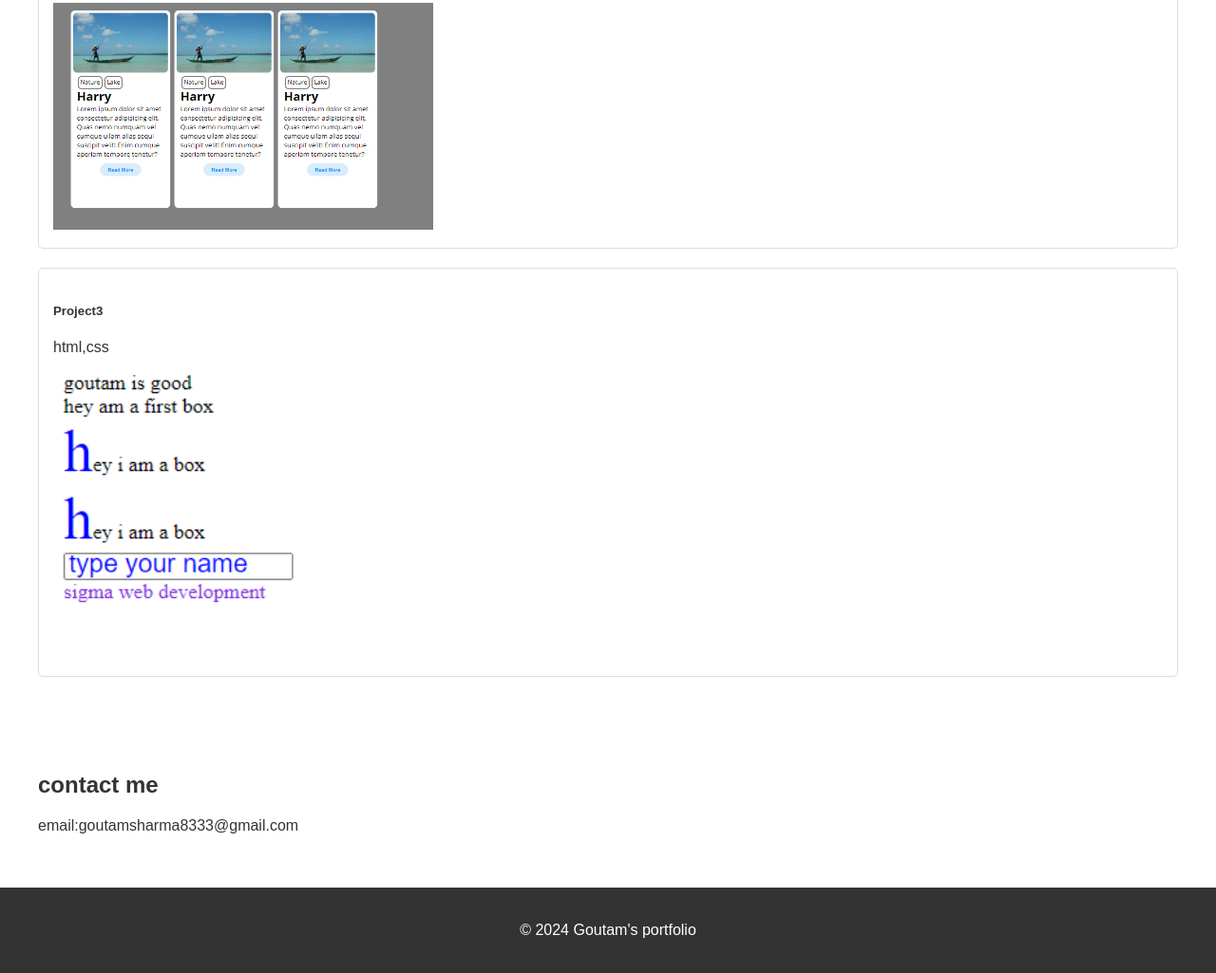
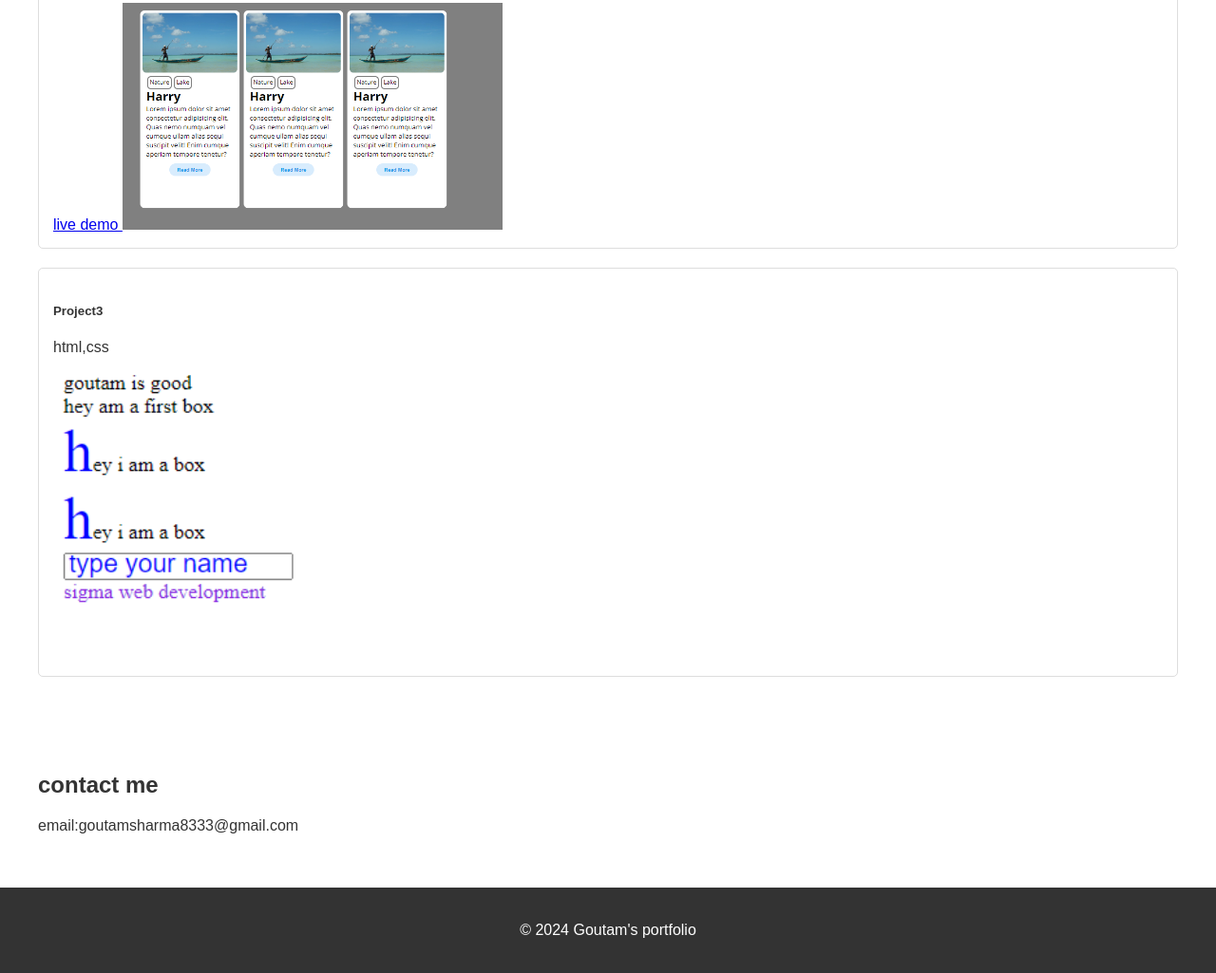
Before and after one commit to goutam8485/goutamportfolio, a plain HTML site: page index.html in a window 1280 px wide. Shown: the part 956-1981 px from the top of the page at 95% size. Drawn offline with Linux system fonts and the light colour scheme.

Commit message:
Pending changes exported from your codespace

```diff
--- a/index.html
+++ b/index.html
@@ -45,6 +45,7 @@
         <p>
             made with html and css
         </p>
+        <a href="https://goutam8485.github.io/code29/"> live demo </a>
         <img src="demo2.png" alt="" style="width: 100%;max-width: 400px;" >
 
     </div>
```
